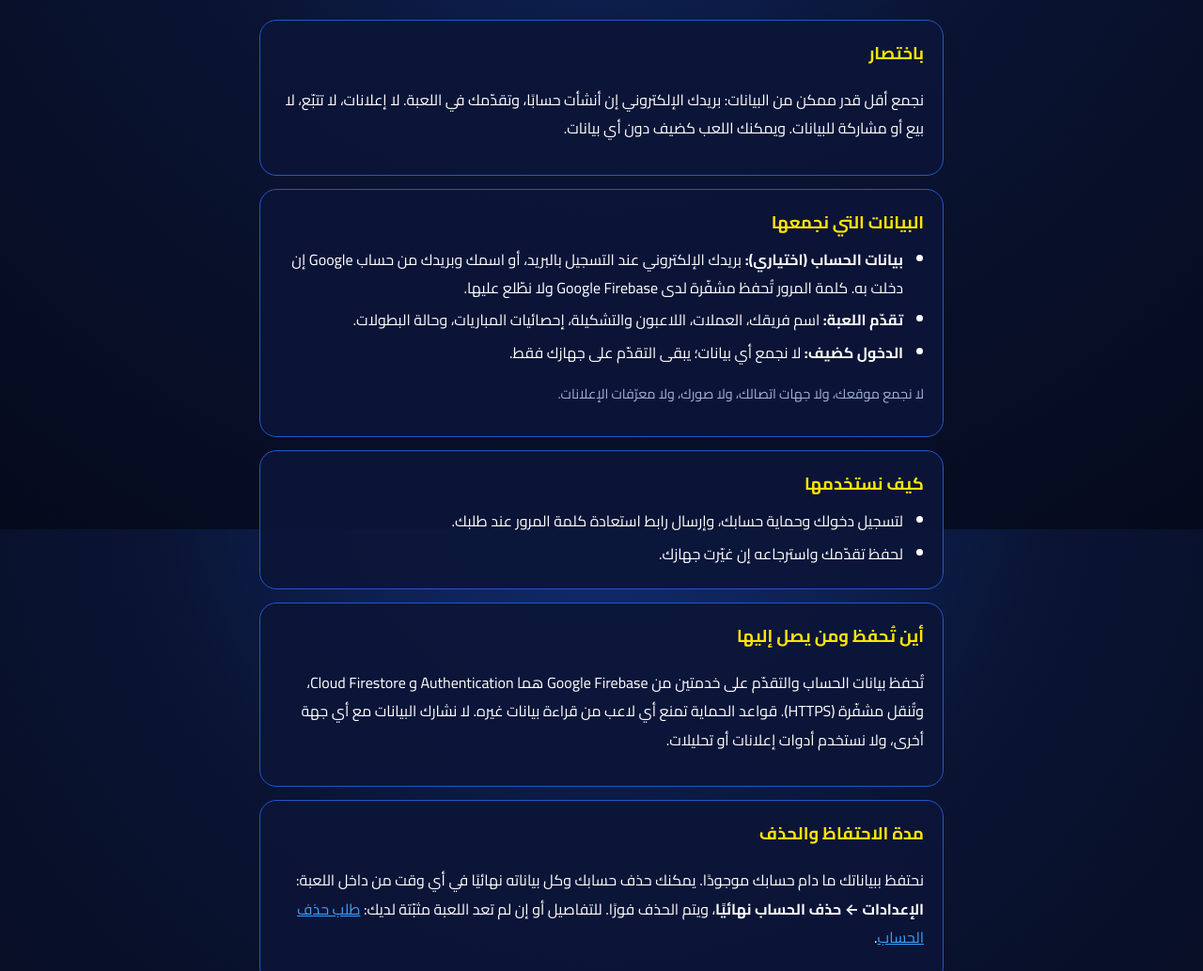
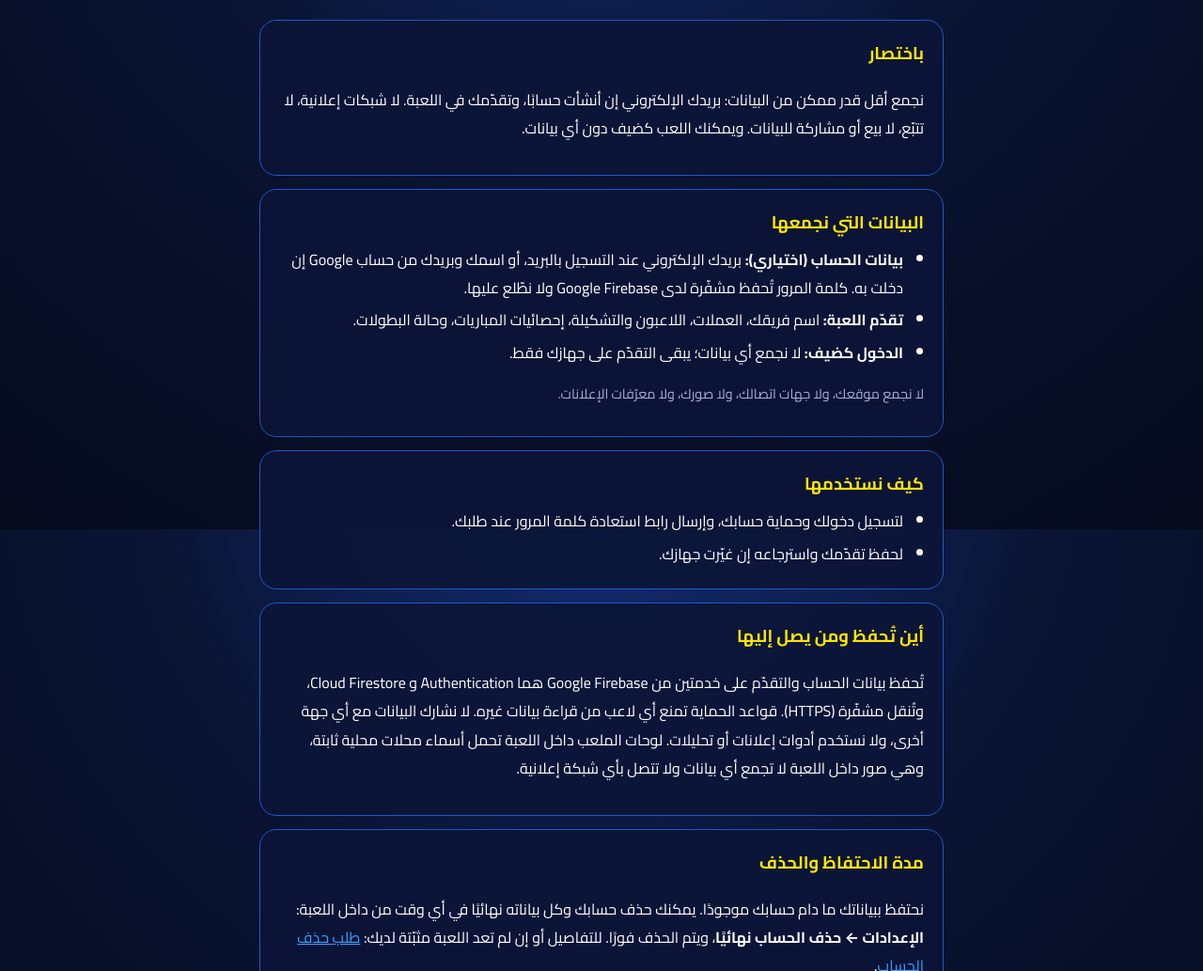
Before and after one commit to drmahmoudofficial1/street-football-2026, a plain HTML site: page privacy.html in a window 1280 px wide. Shown: the part 237-1270 px from the top of the page at 94% size. Drawn offline with Linux system fonts and the light colour scheme.

Commit message:
Privacy: clarify pitch-side sponsor boards, no ad networks
Co-Authored-By: Claude Fable 5.1 <noreply@anthropic.com>

```diff
--- a/privacy.html
+++ b/privacy.html
@@ -19,7 +19,7 @@
 
   <section>
     <h2>باختصار</h2>
-    <p>نجمع أقل قدر ممكن من البيانات: بريدك الإلكتروني إن أنشأت حسابًا، وتقدّمك في اللعبة. لا إعلانات، لا تتبّع، لا بيع أو مشاركة للبيانات. ويمكنك اللعب كضيف دون أي بيانات.</p>
+    <p>نجمع أقل قدر ممكن من البيانات: بريدك الإلكتروني إن أنشأت حسابًا، وتقدّمك في اللعبة. لا شبكات إعلانية، لا تتبّع، لا بيع أو مشاركة للبيانات. ويمكنك اللعب كضيف دون أي بيانات.</p>
   </section>
 
   <section>
@@ -42,7 +42,7 @@
 
   <section>
     <h2>أين تُحفظ ومن يصل إليها</h2>
-    <p>تُحفظ بيانات الحساب والتقدّم على خدمتين من Google Firebase هما Authentication و Cloud Firestore، وتُنقل مشفّرة (HTTPS). قواعد الحماية تمنع أي لاعب من قراءة بيانات غيره. لا نشارك البيانات مع أي جهة أخرى، ولا نستخدم أدوات إعلانات أو تحليلات.</p>
+    <p>تُحفظ بيانات الحساب والتقدّم على خدمتين من Google Firebase هما Authentication و Cloud Firestore، وتُنقل مشفّرة (HTTPS). قواعد الحماية تمنع أي لاعب من قراءة بيانات غيره. لا نشارك البيانات مع أي جهة أخرى، ولا نستخدم أدوات إعلانات أو تحليلات. لوحات الملعب داخل اللعبة تحمل أسماء محلات محلية ثابتة، وهي صور داخل اللعبة لا تجمع أي بيانات ولا تتصل بأي شبكة إعلانية.</p>
   </section>
 
   <section>
```
